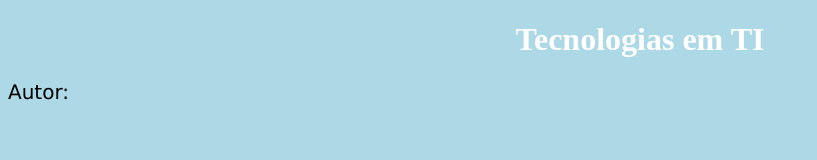
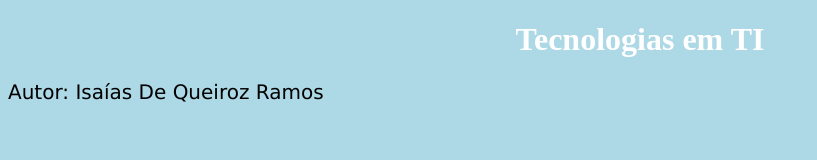
Before and after one commit to theomeme/teste, a plain HTML site: page Index.html in a window 1280 px wide. Shown: the whole page, without its empty margins (0-817 px from the left). Drawn offline with Linux system fonts and the light colour scheme.

Commit message:
Acrescentando o nome do autor

```diff
--- a/Index.html
+++ b/Index.html
@@ -20,7 +20,7 @@
 	<body>
 
 		<h1>Tecnologias em TI</h1>
-		<p>Autor:</p>
+		<p>Autor: Isaías De Queiroz Ramos</p>
 
 	</body>
 </html>
```
